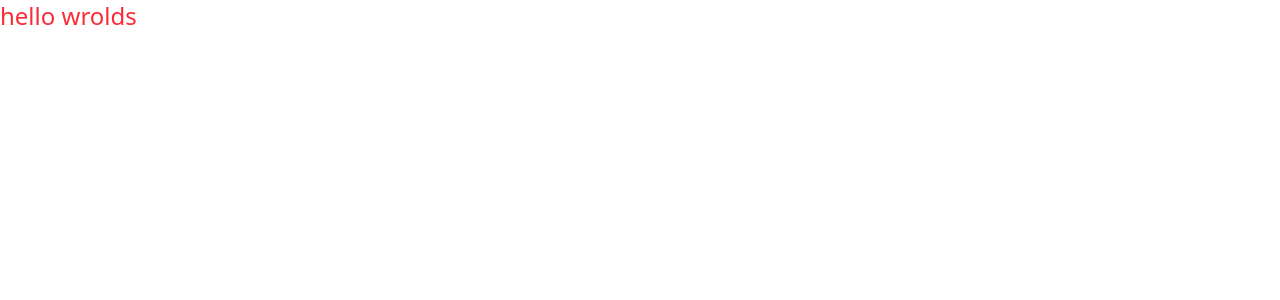
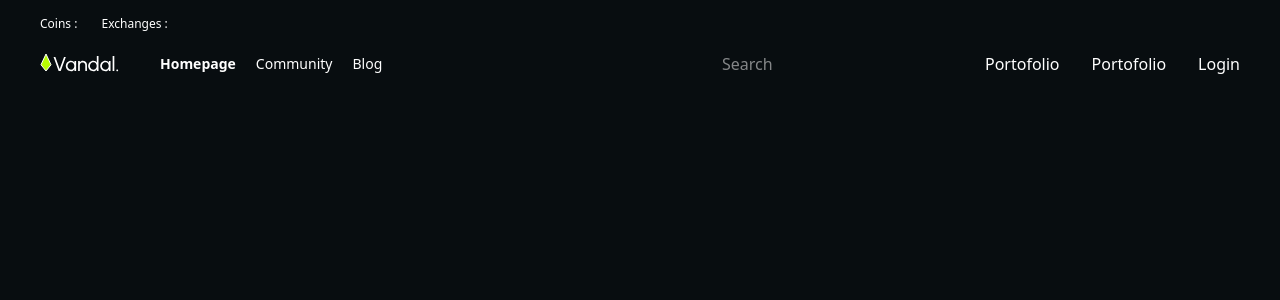
Before and after one commit to arisuryaa/Vandal-Projects, a React (Vite) app: page / in a window 1280 px wide. Shown: the top 300 px of the page. Built offline with nearby package versions, Linux system fonts and the light colour scheme; no server answers.

Commit message:
testing API & Create Navbar Components

```diff
--- a/index.html
+++ b/index.html
@@ -6,8 +6,10 @@
     <meta name="viewport" content="width=device-width, initial-scale=1.0" />
     <title>Vite + React</title>
   </head>
-  <body>
-    <div id="root"></div>
+  <body class="bg-[#080D10] text-white">
+    <div id="root">
+      <img src="/src/assets/logo.svg" alt="" />
+    </div>
     <script type="module" src="/src/main.jsx"></script>
   </body>
 </html>
--- a/src/App.jsx
+++ b/src/App.jsx
@@ -1,10 +1,14 @@
 import React from "react";
-
+import { Route, Routes } from "react-router";
+import Homepage from "./pages/Homepage";
+import Navbar from "./components/layout/Navbar";
 const App = () => {
   return (
-    <div>
-      <h1 className="text-2xl text-red-500">hello wrolds</h1>
-    </div>
+    <Navbar>
+      <Routes>
+        <Route path="/" element={<Homepage />}></Route>
+      </Routes>
+    </Navbar>
   );
 };
 
--- /dev/null
+++ b/src/components/layout/Navbar.jsx
@@ -0,0 +1,58 @@
+import React, { useEffect, useState } from "react";
+import { axiosInstance } from "../../lib/axios";
+import { Link } from "react-router";
+const apiKey = import.meta.env.VITE_API_KEY;
+
+const Navbar = () => {
+  const [data, setData] = useState({});
+
+  const fetchData = async () => {
+    const response = await axiosInstance.get(`/global`, {
+      params: {
+        x_cg_demo_api_key: apiKey,
+      },
+    });
+    setData(response.data.data);
+    console.log(response);
+  };
+
+  useEffect(() => {
+    // fetchData();
+  }, []);
+  return (
+    <nav className="px-10 py-4 flex flex-col gap-5">
+      <div className="flex gap-4 items-center">
+        <div className="flex items-center gap-2">
+          <h1 className="text-white text-xs">Coins : </h1>
+          <h1 className="text-white text-xs">{data?.active_cryptocurrencies?.toLocaleString("id-ID")}</h1>
+        </div>
+        <div className="flex items-center gap-2">
+          <h1 className="text-white text-xs">Exchanges : </h1>
+          <h1 className="text-white text-xs">{data?.markets?.toLocaleString("id-ID")}</h1>
+        </div>
+      </div>
+      <div className="flex justify-between items-center">
+        <div className="flex items-center gap-10">
+          <img src="./logo.svg" />
+          <div className="flex items-center gap-5">
+            <Link className="text-sm font-semibold">Homepage</Link>
+            <Link className="text-sm ">Community</Link>
+            <Link className="text-sm ">Blog</Link>
+          </div>
+        </div>
+        <div className="flex items-center gap-8">
+          <input type="text" placeholder="Search" />
+          <div className="flex items-center gap-3">
+            <h1>Portofolio</h1>
+          </div>
+          <div className="flex items-center gap-3">
+            <h1>Portofolio</h1>
+          </div>
+          <Link>Login</Link>
+        </div>
+      </div>
+    </nav>
+  );
+};
+
+export default Navbar;
--- a/src/lib/axios.js
+++ b/src/lib/axios.js
@@ -1,5 +1,6 @@
 import axios from "axios";
+const apiURL = import.meta.env.VITE_API_URL;
 
 export const axiosInstance = axios.create({
-  baseURL: "http://localhost:2000",
+  baseURL: apiURL,
 });
--- a/src/main.jsx
+++ b/src/main.jsx
@@ -2,9 +2,12 @@ import React, { StrictMode } from "react";
 import { createRoot } from "react-dom/client";
 import "./index.css";
 import App from "./App.jsx";
+import { BrowserRouter } from "react-router";
 
 createRoot(document.getElementById("root")).render(
   <StrictMode>
-    <App />
+    <BrowserRouter>
+      <App />
+    </BrowserRouter>
   </StrictMode>
 );
--- /dev/null
+++ b/src/pages/Homepage.jsx
@@ -0,0 +1,11 @@
+import React from "react";
+
+const Homepage = () => {
+  return (
+    <div>
+      <h1>Homepage</h1>
+    </div>
+  );
+};
+
+export default Homepage;
```
Also changed, not shown: public/logo.svg (added).
